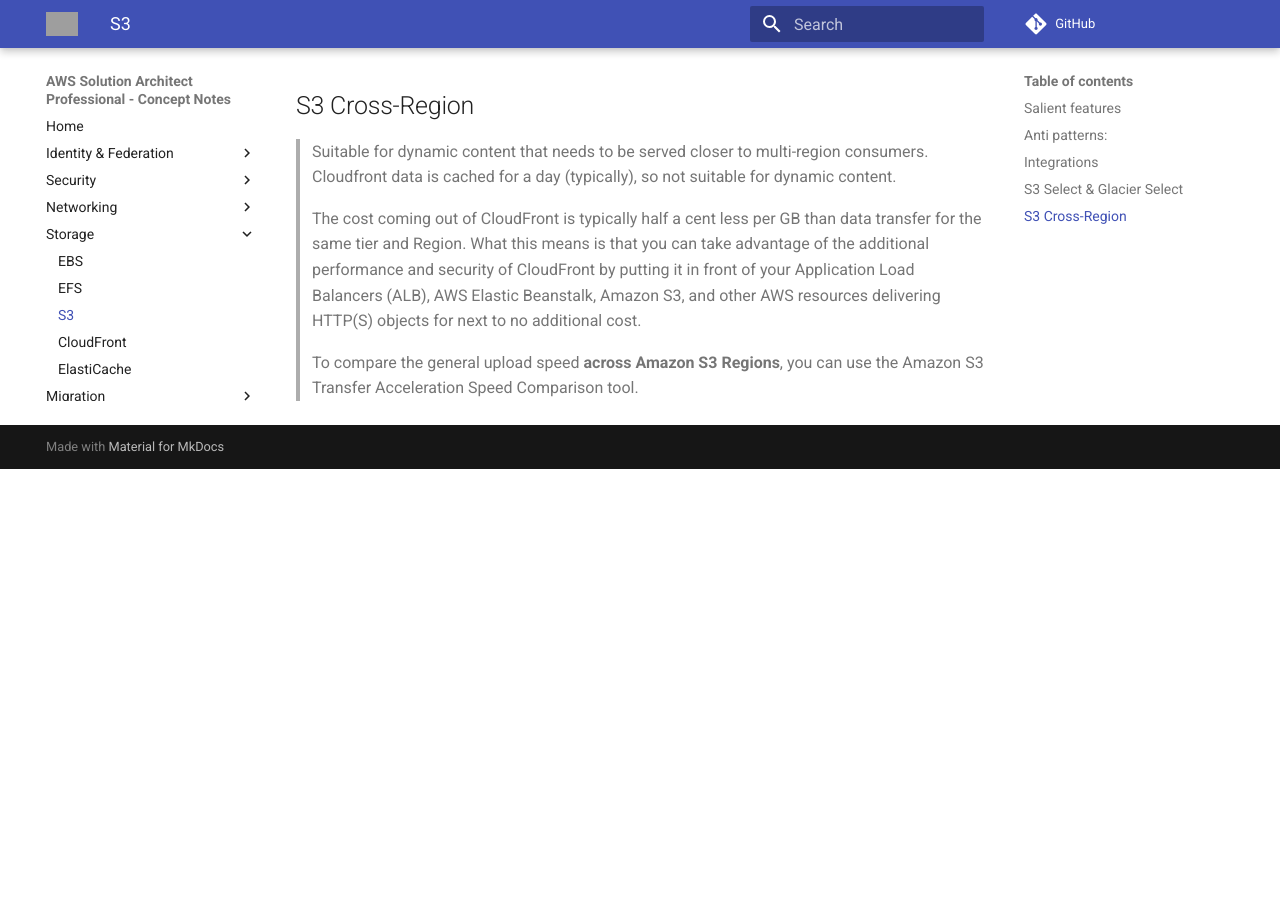
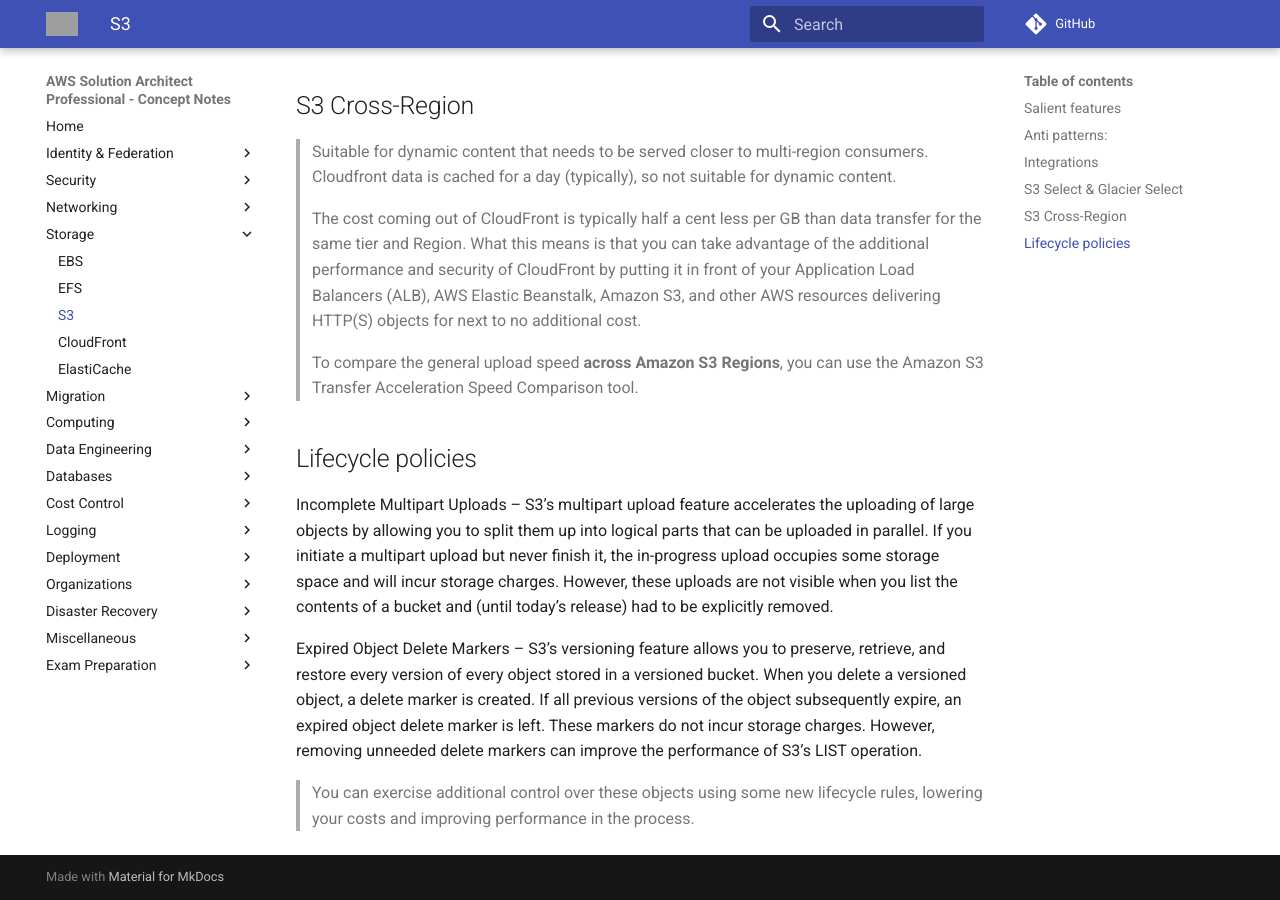
Before and after one commit to jeyabalajis/aws-certified-sa-pro-notes, an MkDocs documentation site: the page built from docs/storage/s3.md, in a window 1280 px wide and 900 px high, scrolled down 1123 px. Built offline with MkDocs 1.6.1 and Material for MkDocs 9.7.7, drawn with Linux system fonts in a browser that asks for light colours; comment, search, counter and statistics services are not loaded; before the commit the page ends 1592 px from its top, so only the background shows below that; grey boxes are pictures that could not be loaded.

Commit message:
Update s3.md

```diff
--- a/docs/storage/s3.md
+++ b/docs/storage/s3.md
@@ -34,3 +34,11 @@
 > What this means is that you can take advantage of the additional performance and security of CloudFront by putting it in front of your Application Load Balancers (ALB), AWS Elastic Beanstalk, Amazon S3, and other AWS resources delivering HTTP(S) objects for next to no additional cost.
 
 > To compare the general upload speed **across Amazon S3 Regions**, you can use the Amazon S3 Transfer Acceleration Speed Comparison tool.
+
+## Lifecycle policies
+
+Incomplete Multipart Uploads – S3’s multipart upload feature accelerates the uploading of large objects by allowing you to split them up into logical parts that can be uploaded in parallel.  If you initiate a multipart upload but never finish it, the in-progress upload occupies some storage space and will incur storage charges. However, these uploads are not visible when you list the contents of a bucket and (until today’s release) had to be explicitly removed.
+
+Expired Object Delete Markers – S3’s versioning feature allows you to preserve, retrieve, and restore every version of every object stored in a versioned bucket. When you delete a versioned object, a delete marker is created. If all previous versions of the object subsequently expire, an expired object delete marker is left. These markers do not incur storage charges. However, removing unneeded delete markers can improve the performance of S3’s LIST operation.
+
+> You can exercise additional control over these objects using some new lifecycle rules, lowering your costs and improving performance in the process.
```
